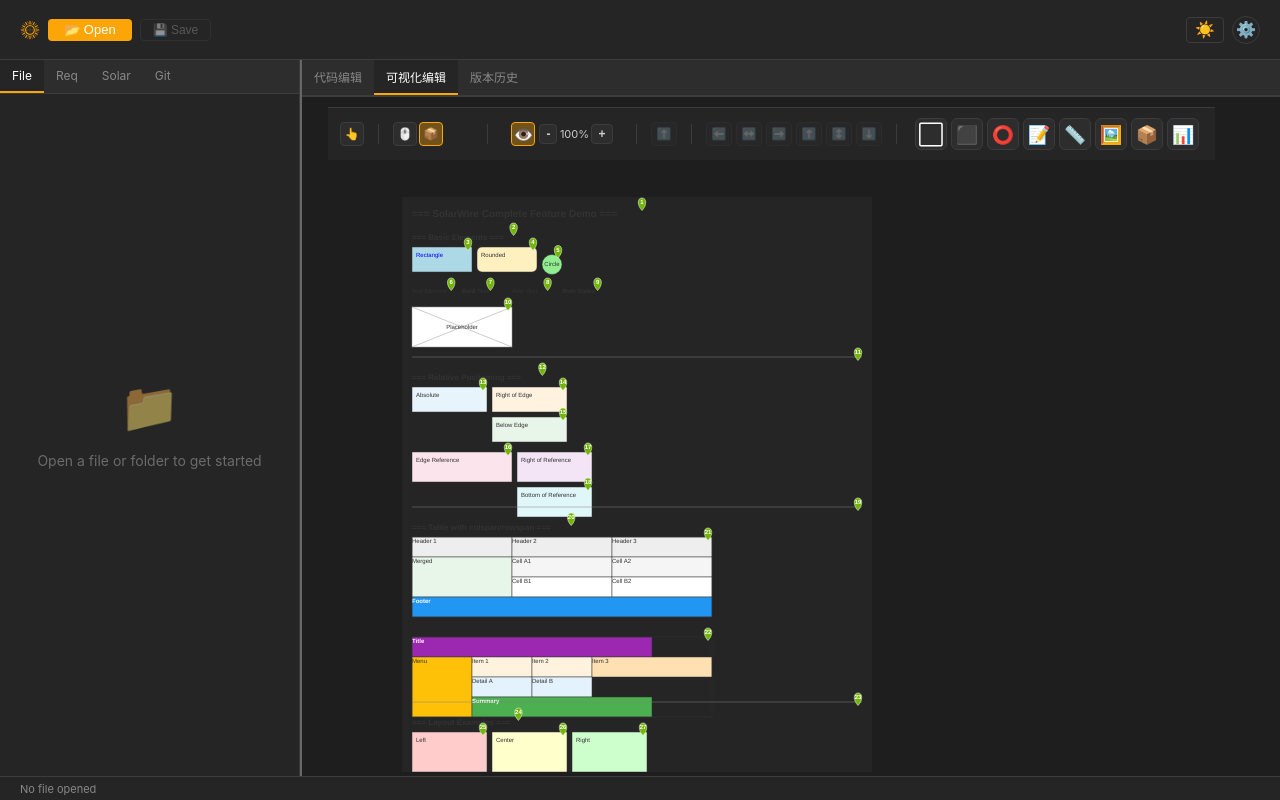
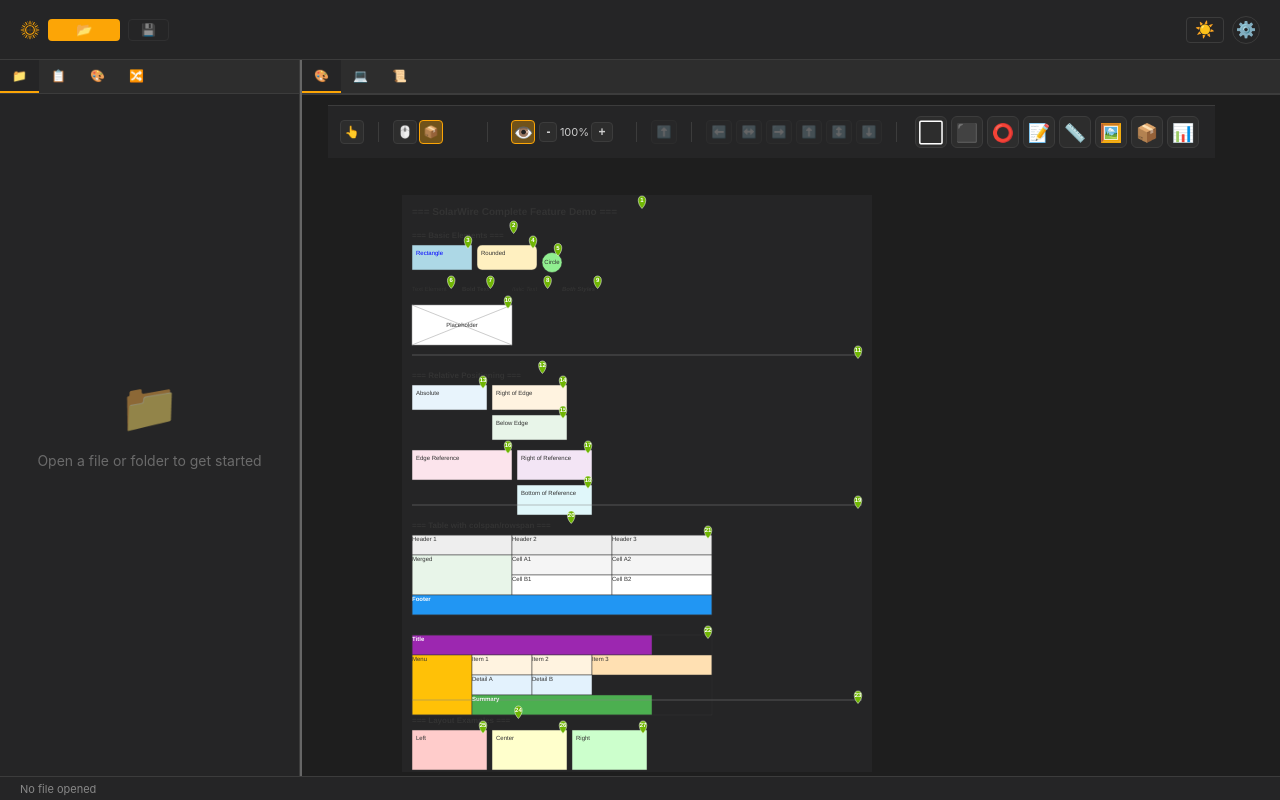
Before and after one commit to SolarWire/SolarWire-APPs, a React (Vite) app in the folder editor/: page / in a window 1280 px wide. Built offline with nearby package versions, Linux system fonts and the light colour scheme.

Commit message:
feat: v0.4.1 - 界面优化和Git功能完善

```diff
--- a/editor/src/app/components/editor-modes/MarkdownMode.tsx
+++ b/editor/src/app/components/editor-modes/MarkdownMode.tsx
@@ -33,13 +33,13 @@ function MarkdownMode(): React.ReactElement {
       <div className="markdown-mode">
         <TabList className="markdown-tabs">
           <Tab id="preview" title="预览">
-            预览
+            👁️
           </Tab>
           <Tab id="editor" title="编辑器">
-            编辑器
+            ✏️
           </Tab>
           <Tab id="version" title="版本历史">
-            版本历史
+            📜
           </Tab>
         </TabList>
         <div className="markdown-content">
--- a/editor/src/app/components/editor-modes/SolarWireMode.tsx
+++ b/editor/src/app/components/editor-modes/SolarWireMode.tsx
@@ -17,11 +17,11 @@ function SolarWireMode(): React.ReactElement {
   const { selectedFile, fileContent, currentSnippet } = useFileStore();
   const { selectedElements, selectionTool, isPanMode, setSelectionTool, setIsPanMode, showNotes, setShowNotes, zoomLevel, setZoomLevel, isSpacePressed, setIsSpacePressed, setSelectedElements } = useSolarWireStore();
   const { primaryColor } = useSettingsStore();
-  const [activeTab, setActiveTab] = useState<'code' | 'visual' | 'version'>('visual');
+  const [activeTab, setActiveTab] = useState<'visual' | 'code' | 'version'>('visual');
   const [scrollTrigger, setScrollTrigger] = useState(0);
   const [highlightTrigger, setHighlightTrigger] = useState(0);
 
-  const handleTabChange = useCallback((tab: 'code' | 'visual' | 'version') => {
+  const handleTabChange = useCallback((tab: 'visual' | 'code' | 'version') => {
     setActiveTab(tab);
     // 切换到代码编辑器时，触发高亮更新（不滚动，保留之前的滚动位置）
     if (tab === 'code' && selectedElements.length > 0) {
@@ -214,14 +214,14 @@ function SolarWireMode(): React.ReactElement {
       <div className="solarwire-mode">
         <div className="solarwire-header">
           <TabList className="solarwire-tabs">
-            <Tab id="code" title="代码编辑器">
-              代码编辑
+            <Tab id="visual" title="可视化编辑">
+              🎨
             </Tab>
-            <Tab id="visual" title="可视化编辑器">
-              可视化编辑
+            <Tab id="code" title="代码编辑">
+              💻
             </Tab>
             <Tab id="version" title="版本历史">
-              版本历史
+              📜
             </Tab>
           </TabList>
         </div>
--- a/editor/src/app/components/layout/TopMenuBar.tsx
+++ b/editor/src/app/components/layout/TopMenuBar.tsx
@@ -204,7 +204,7 @@ const TopMenuBar: React.FC = () => {
           onClick={handleOpen}
           title="Open Directory (Ctrl+O)"
         >
-          📂 Open
+          📂
         </button>
 
         <button
@@ -213,7 +213,7 @@ const TopMenuBar: React.FC = () => {
           title="Save (Ctrl+S)"
           disabled={!isModified}
         >
-          💾 Save
+          💾
         </button>
 
         <div className="spacer"></div>
--- a/editor/src/app/components/version/GitGraph.css
+++ b/editor/src/app/components/version/GitGraph.css
@@ -52,7 +52,7 @@
   align-items: center;
   gap: 0;
   flex-shrink: 0;
-  width: 54px;
+  width: 28px;
   position: relative;
   z-index: 1;
   padding-left: 6px;
@@ -62,8 +62,9 @@
   content: '';
   position: absolute;
   left: 11px;
-  top: 18px;
-  bottom: -22px;
+  top: 50%;
+  margin-top: 6px;
+  height: calc(100% - 12px);
   width: 2px;
   background: rgba(88, 166, 255, 0.25);
   z-index: 0;
@@ -71,7 +72,7 @@
 }
 
 .git-graph-row:last-child .git-graph-dot-container::after {
-  display: none;
+  display: none !important;
 }
 
 .git-graph-dot {
--- a/editor/src/app/components/views/GitView.css
+++ b/editor/src/app/components/views/GitView.css
@@ -159,8 +159,7 @@
 }
 
 .git-log-container {
-  max-height: 600px;
-  overflow-y: auto;
+  overflow: visible;
 }
 
 .commit-button {
--- a/editor/src/app/components/views/GitView.tsx
+++ b/editor/src/app/components/views/GitView.tsx
@@ -5,9 +5,12 @@ import { Scrollbar } from '../ui/Scrollbar';
 import './GitView.css';
 
 function GitView(): React.ReactElement {
-  const { isInitialized, status, commit, stageAllModified, refreshStatus, history, refreshHistory } = useGitStore();
+  const { isInitialized, status, commit, stageAllModified, refreshStatus, history, refreshHistory, push, pull, fetch } = useGitStore();
   const [commitMessage, setCommitMessage] = useState<string>('');
   const [isCommitting, setIsCommitting] = useState(false);
+  const [isPushing, setIsPushing] = useState(false);
+  const [isPulling, setIsPulling] = useState(false);
+  const [isFetching, setIsFetching] = useState(false);
 
   const handleRefresh = async () => {
     try {
@@ -15,6 +18,35 @@ function GitView(): React.ReactElement {
       await refreshHistory();
     } catch (error) {
       console.error('Failed to refresh Git status:', error);
+    }
+  };
+
+  const handlePush = async () => {
+    setIsPushing(true);
+    try {
+      await push();
+    } finally {
+      setIsPushing(false);
+    }
+  };
+
+  const handlePull = async () => {
+    setIsPulling(true);
+    try {
+      await pull();
+      await refreshStatus();
+      await refreshHistory();
+    } finally {
+      setIsPulling(false);
+    }
+  };
+
+  const handleFetch = async () => {
+    try {
+      await fetch();
+      await refreshStatus();
+    } catch (error) {
+      console.error('Failed to fetch:', error);
     }
   };
 
@@ -50,9 +82,10 @@ function GitView(): React.ReactElement {
     <Scrollbar className="git-view-scrollbar">
       <div className="git-view">
         <div className="git-header">
-          <button className="refresh-button" onClick={handleRefresh}>
-            🔄 Refresh
-          </button>
+          <button className="refresh-button" onClick={handleFetch} title="获取远程更新">📥</button>
+          <button className="refresh-button" onClick={handlePull} disabled={isPulling} title="拉取并合并">⬇️</button>
+          <button className="refresh-button" onClick={handlePush} disabled={isPushing} title="推送">⬆️</button>
+          <button className="refresh-button" onClick={handleRefresh} title="刷新">🔄</button>
         </div>
 
         {/* 始终显示 Commit 区域 */}
--- a/editor/src/app/components/views/ViewTabs.tsx
+++ b/editor/src/app/components/views/ViewTabs.tsx
@@ -15,11 +15,11 @@ const ViewTabs: React.FC = () => {
   const { currentView, setCurrentView } = useAppStore();
   const { setSelectedFile } = useFileStore();
 
-  const views: { type: ViewType; label: string; testId: string }[] = [
-    { type: 'file', label: 'File', testId: 'view-files' },
-    { type: 'requirement', label: 'Req', testId: 'view-requirements' },
-    { type: 'solarwire', label: 'Solar', testId: 'view-pages' },
-    { type: 'git', label: 'Git', testId: 'view-git' },
+  const views: { type: ViewType; emoji: string; title: string }[] = [
+    { type: 'file', emoji: '📁', title: '文件管理器' },
+    { type: 'requirement', emoji: '📋', title: '需求文档' },
+    { type: 'solarwire', emoji: '🎨', title: 'SolarWire' },
+    { type: 'git', emoji: '🔀', title: '版本控制' },
   ];
 
   const renderViewContent = () => {
@@ -45,9 +45,9 @@ const ViewTabs: React.FC = () => {
             <Tab
               key={view.type}
               id={view.type}
-              className={view.testId}
+              title={view.title}
             >
-              {view.label}
+              {view.emoji}
             </Tab>
           ))}
         </TabList>
```
